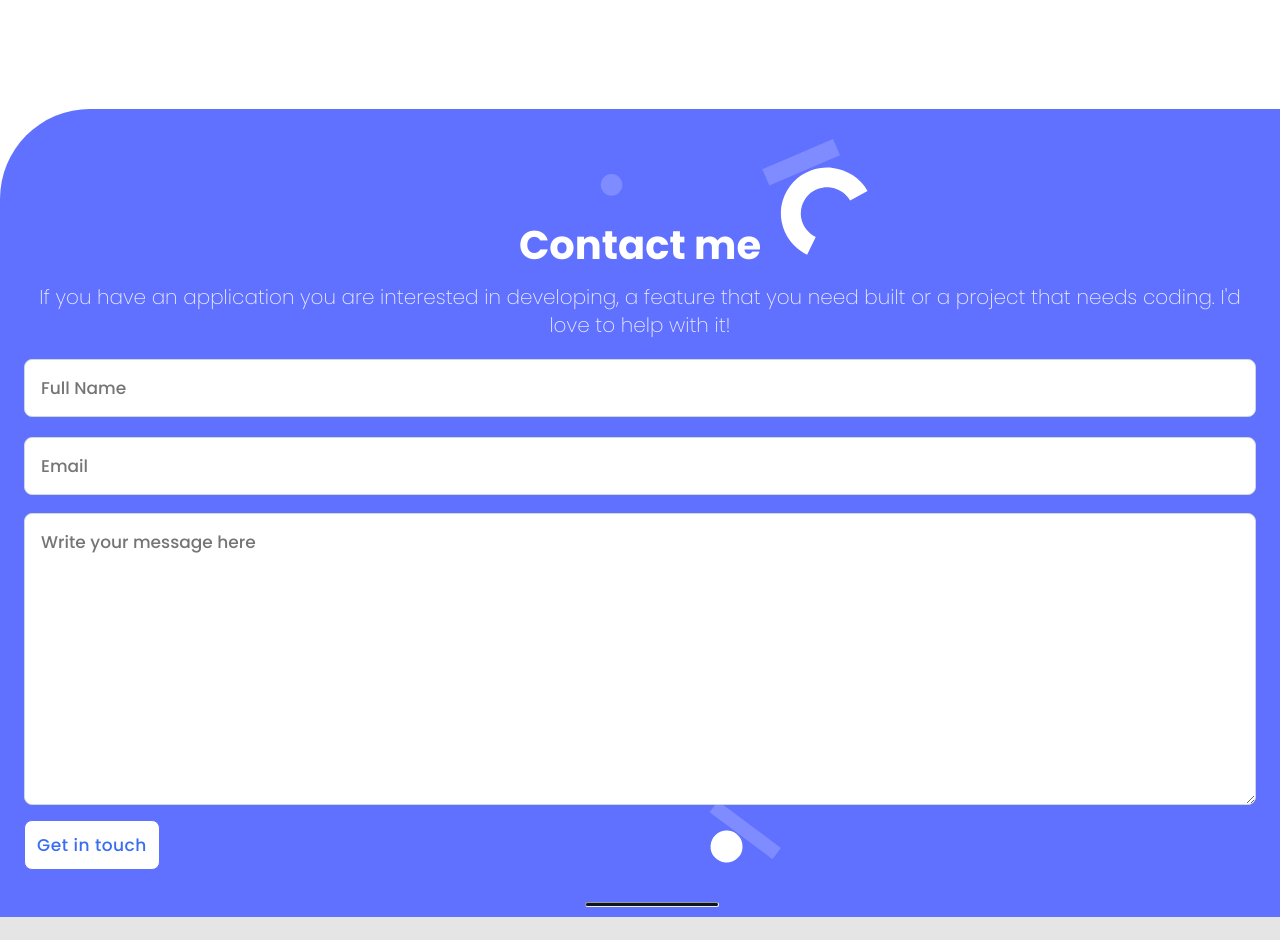
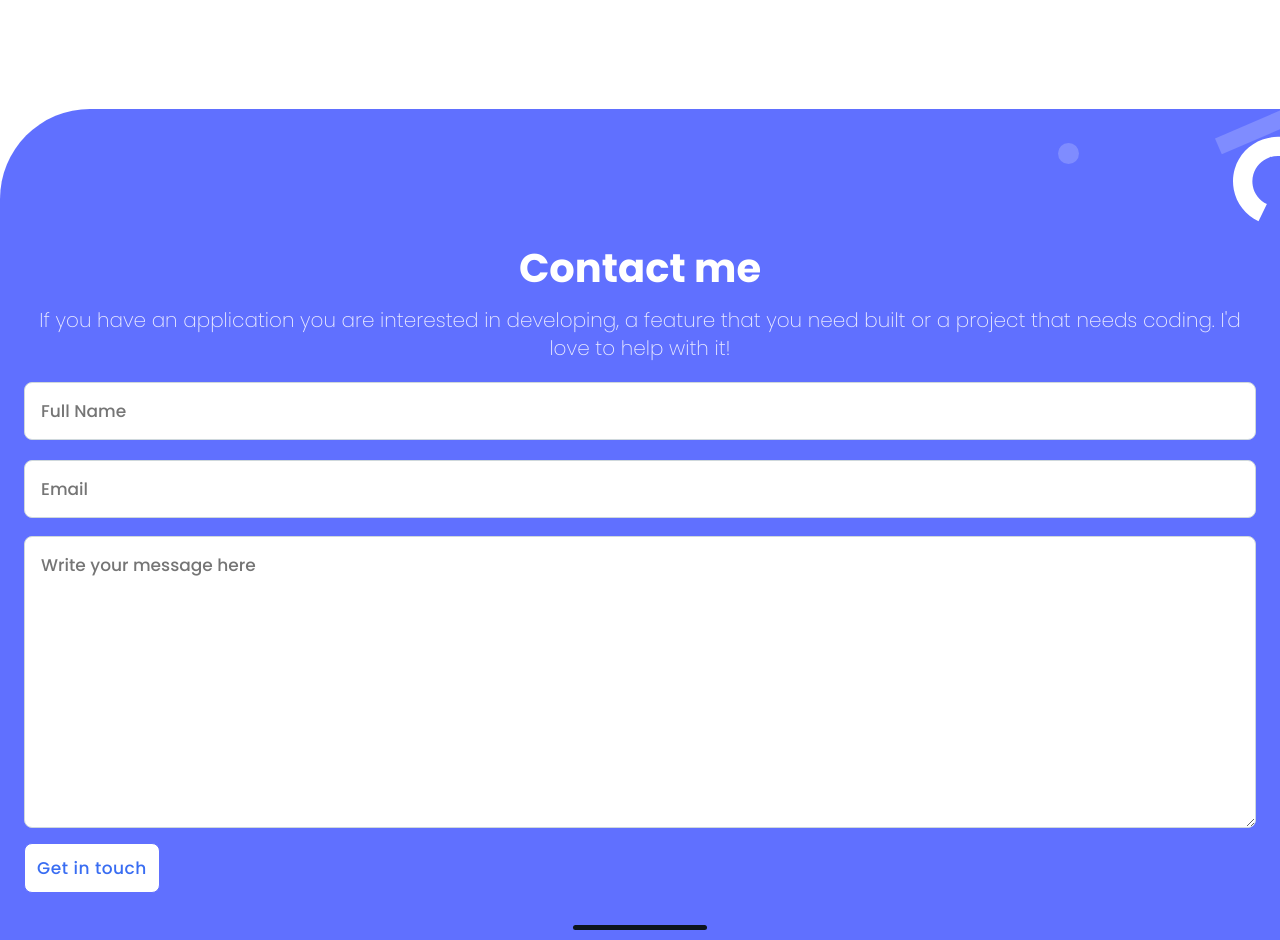
Before and after one commit to brighton0102/portfolio-01, a website: page index.html in a window 1280 px wide. Shown: the part 7120-8060 px from the top of the page. Before the commit the page ends 8037 px from the top, so only its background shows below. Drawn offline with Linux system fonts and the light colour scheme.

Commit message:
improved the design for the contact-me section

```diff
--- a/index.html
+++ b/index.html
@@ -247,7 +247,6 @@
            <!--Contact Me-->
     <section class="Contact-Container" id="Contact-Container">
       <div class="contact-me">
-        <div class="contact-background">
           <div>
             <h2>Contact me</h2>
             <p class="contact-me-message">
@@ -283,7 +282,6 @@
               <button class="contact-btn" type="submit">Get in touch</button>
             </form>
           </div>
-        </div>
         <hr class="end-bar" />
       </div>
     </section>
--- a/style.css
+++ b/style.css
@@ -350,19 +350,14 @@ a button:active {
 .contact-me {
   margin: auto;
   padding-left: 24px;
+  padding-right: 24px;
   background: #6070ff;
   border-top-left-radius: 90px;
   padding-top: 30px;
   padding-bottom: 10px;
-}
-
-.contact-background {
   background-image: url('./img/contact-form-shapes-mobile.svg');
   background-repeat: no-repeat;
-  background-size: 90% 100%;
   background-position-x: right;
-  padding-top: 80px;
-  padding-right: 24px;
 }
 
 .Contact-Container h2 {
@@ -372,6 +367,7 @@ a button:active {
   font-size: 40px;
   line-height: 52px;
   color: #fff;
+  padding-top: 103px;
 }
 
 .contact-me p {
@@ -450,6 +446,7 @@ form textarea {
   width: 134px;
   height: 5px;
   bottom: 8px;
+  border: #0d151e;
   background: #0d151e;
   border-radius: 10px;
   margin-top: 32px;
```
